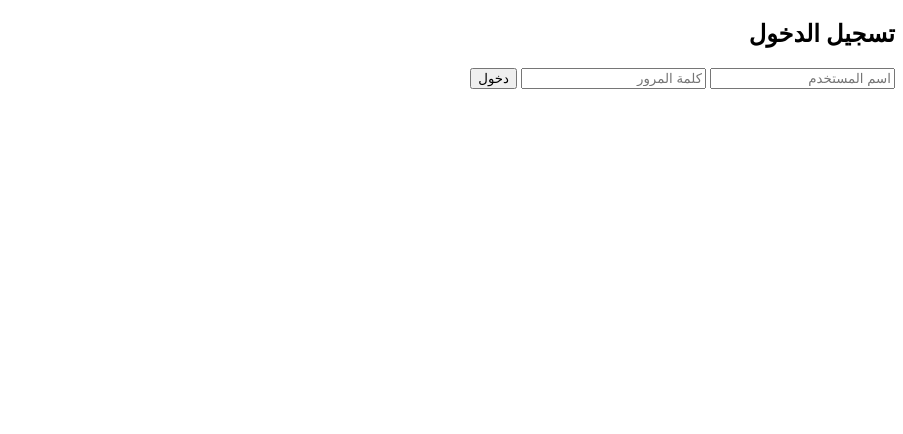
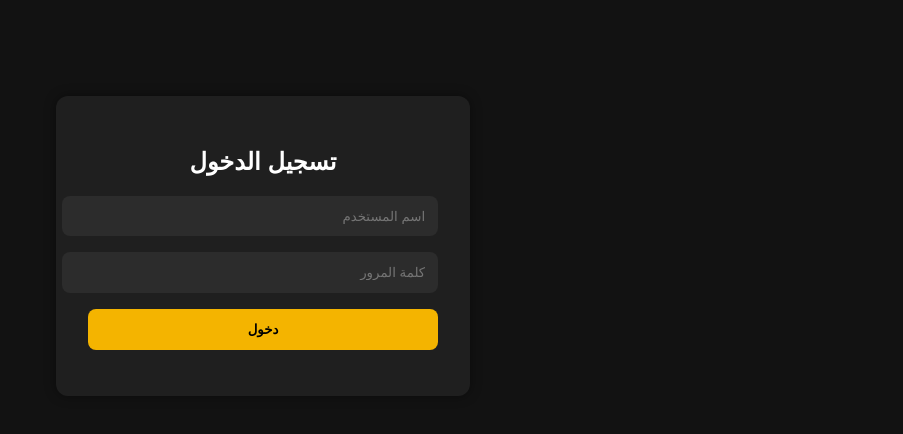
Before and after one commit to hsnshehata/G-AI, a website with bundled scripts: page public/index.html in a window 1280 px wide. Shown: the whole page, without its empty margins (377-1280 px from the left). Built offline with nearby package versions, Linux system fonts and the light colour scheme.

Commit message:
Update index.html

```diff
--- a/public/index.html
+++ b/public/index.html
@@ -4,7 +4,7 @@
   <meta charset="UTF-8" />
   <meta name="viewport" content="width=device-width, initial-scale=1.0"/>
   <title>لوحة التحكم</title>
-  <link rel="stylesheet" href="style.css" />
+<link rel="stylesheet" href="css/style.css" />
 </head>
 <body>
 
```
